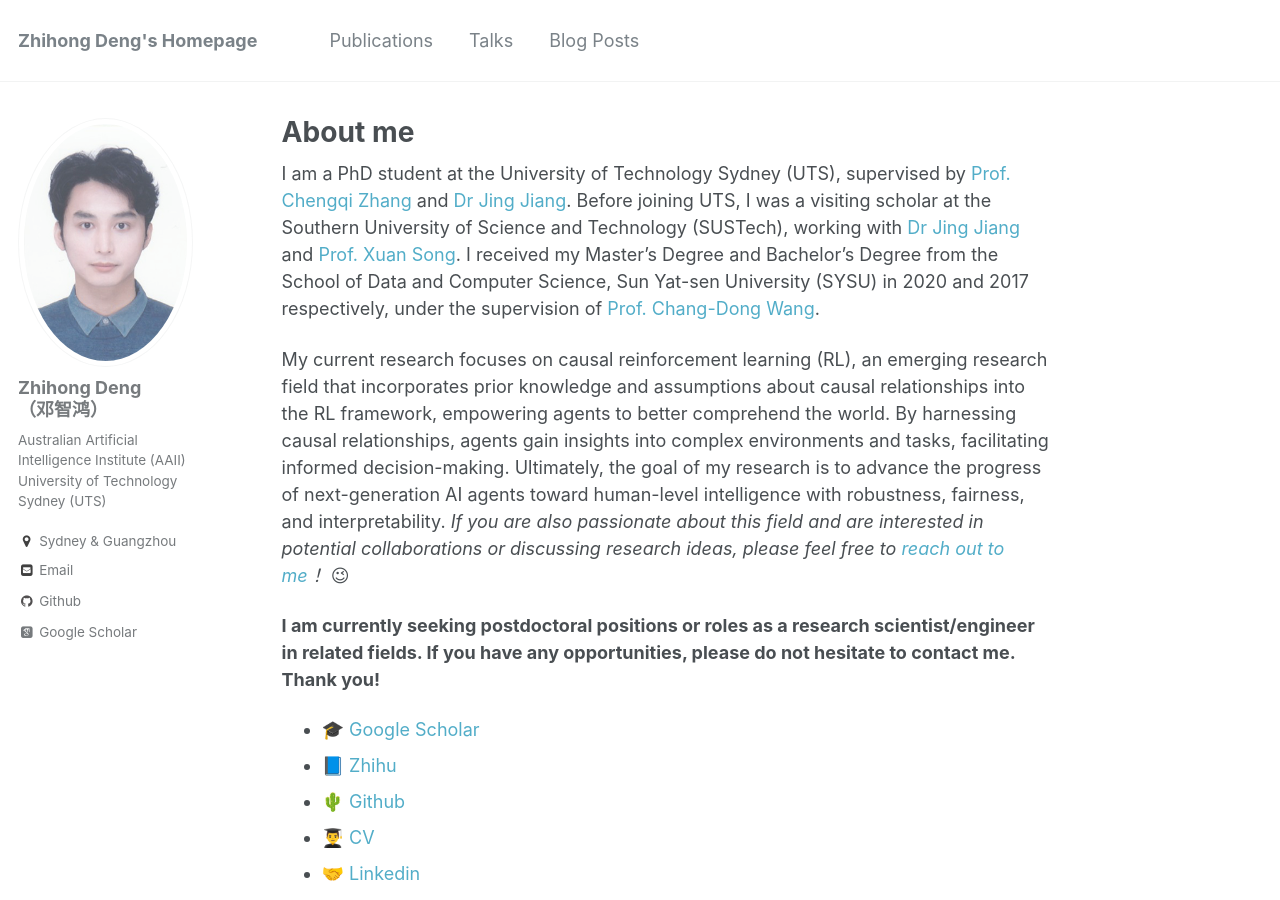
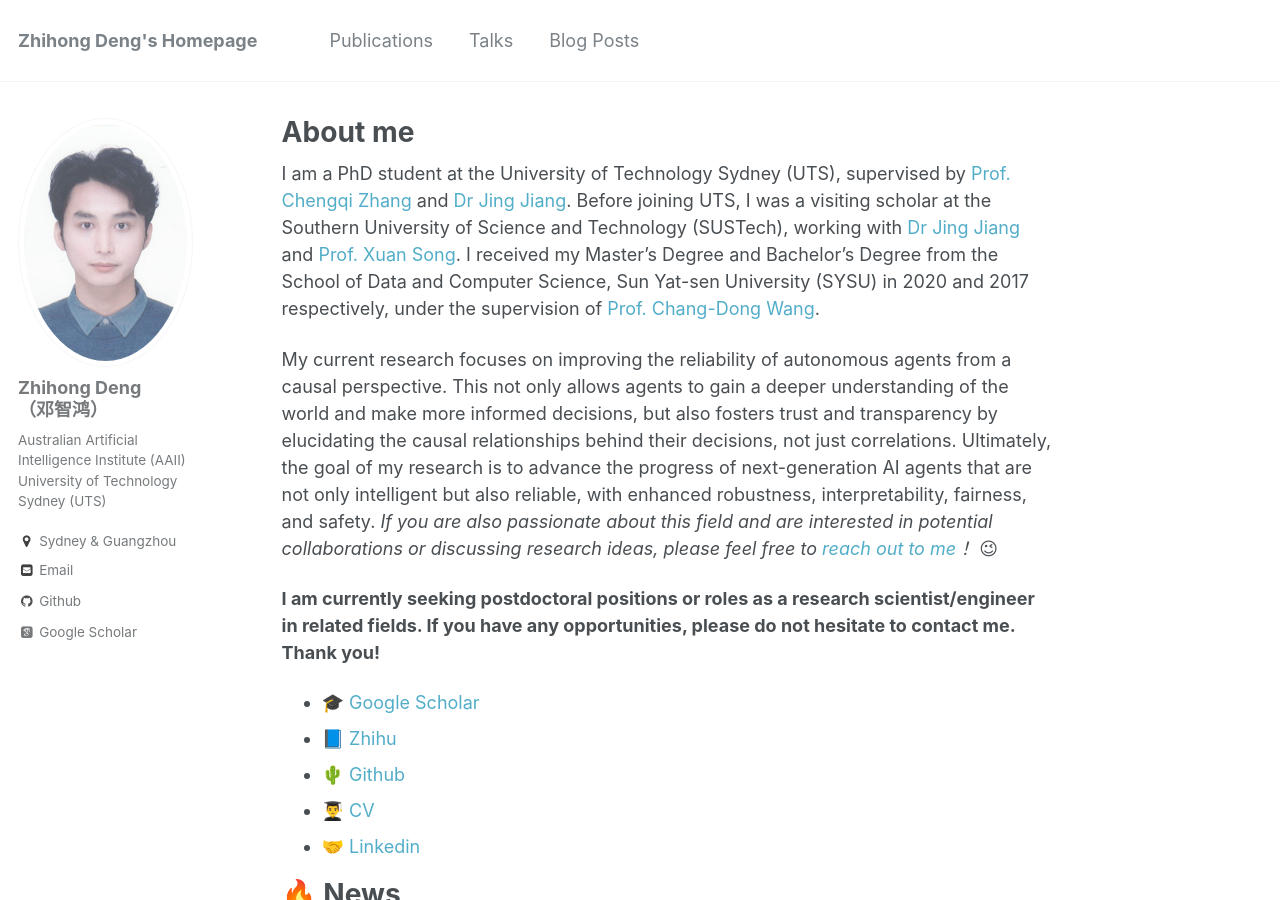
Before and after one commit to familyld/familyld.github.io, a Jekyll site: the page built from _pages/about.md, in a window 1280 px wide and 900 px high. Built offline with Jekyll 4.4.1, drawn with Linux system fonts in a browser that asks for light colours; some web fonts are replaced; a script that is not in the unit is left out.

Commit message:
IJCAI 2024

```diff
--- a/_pages/about.md
+++ b/_pages/about.md
@@ -10,7 +10,7 @@ redirect_from:
 
 I am a PhD student at the University of Technology Sydney (UTS), supervised by [Prof. Chengqi Zhang](https://www.uts.edu.au/staff/chengqi.zhang) and [Dr Jing Jiang](https://www.uts.edu.au/staff/jing.jiang). Before joining UTS, I was a visiting scholar at the Southern University of Science and Technology (SUSTech), working with [Dr Jing Jiang](https://www.uts.edu.au/staff/jing.jiang) and [Prof. Xuan Song](https://www.sustech.edu.cn/zh/songxuan.html). I received my Master's Degree and Bachelor's Degree from the School of Data and Computer Science, Sun Yat-sen University (SYSU) in 2020 and 2017 respectively, under the supervision of [Prof. Chang-Dong Wang](http://www.scholat.com/changdongwang.cn).
 
-My current research focuses on causal reinforcement learning (RL), an emerging research field that incorporates prior knowledge and assumptions about causal relationships into the RL framework, empowering agents to better comprehend the world. By harnessing causal relationships, agents gain insights into complex environments and tasks, facilitating informed decision-making. Ultimately, the goal of my research is to advance the progress of next-generation AI agents toward human-level intelligence with robustness, fairness, and interpretability. *If you are also passionate about this field and are interested in potential collaborations or discussing research ideas, please feel free to [reach out to me](zhi-hong.deng@student.uts.edu.au)！*  😉
+My current research focuses on improving the reliability of autonomous agents from a causal perspective. This not only allows agents to gain a deeper understanding of the world and make more informed decisions, but also fosters trust and transparency by elucidating the causal relationships behind their decisions, not just correlations. Ultimately, the goal of my research is to advance the progress of next-generation AI agents that are not only intelligent but also reliable, with enhanced robustness, interpretability, fairness, and safety. *If you are also passionate about this field and are interested in potential collaborations or discussing research ideas, please feel free to [reach out to me](zhi-hong.deng@student.uts.edu.au)！*  😉
 
 **I am currently seeking postdoctoral positions or roles as a research scientist/engineer in related fields. If you have any opportunities, please do not hesitate to contact me. Thank you!**
 
```
